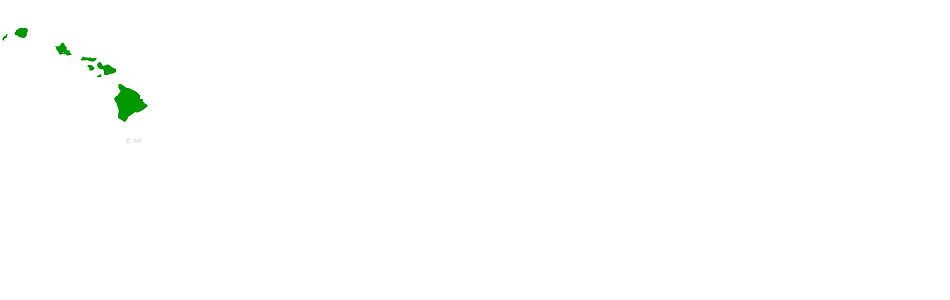
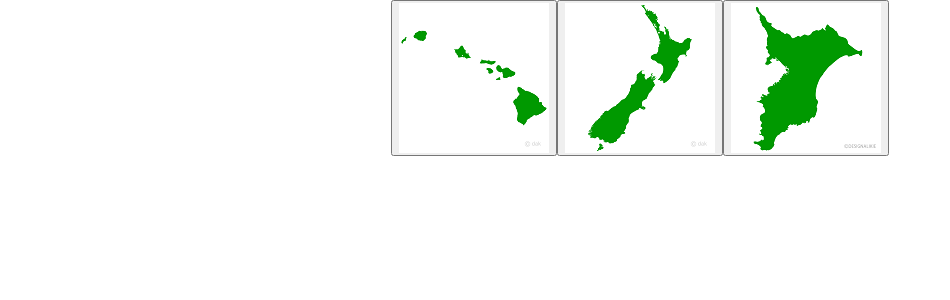
Before and after one commit to Ki-Linux/front_quiz, a Vue app: page /extraImg in a window 1280 px wide. Shown: the top 300 px of the page, without its empty margins (0-950 px from the left). Built offline with nearby package versions, Linux system fonts and the light colour scheme.

Commit message:
add quiztitle

```diff
--- a/src/views/extraImg.vue
+++ b/src/views/extraImg.vue
@@ -1,6 +1,8 @@
 <template>
     <div id="extraImg">
-        <img :src="pathList[0]" alt="image"/>
+        <button @click="yes"><img :src="pathList[0]" alt="image"/></button>
+<button @click="yes"><img :src="pathList[1]" alt="image"/></button>
+<button @click="yes"><img :src="pathList[2]" alt="image"/></button>
     </div>
 </template>
 <script lang="ts">
@@ -11,7 +13,12 @@
 
         public pathList: any[] = [
             require("@/assets/hawaiiTrue.png"),
-            require("@/assets/hawaiiFalse2.png")
+            require("@/assets/hawaiiFalse2.png"),
+            require("@/assets/hawaiiFalse1.png")
         ]
+
+        public yes(): void {
+            console.log('yes');
+        }
     }
 </script>
```
Also changed, not shown: src/components/extraImgData.ts (added, +26 -0 lines).
